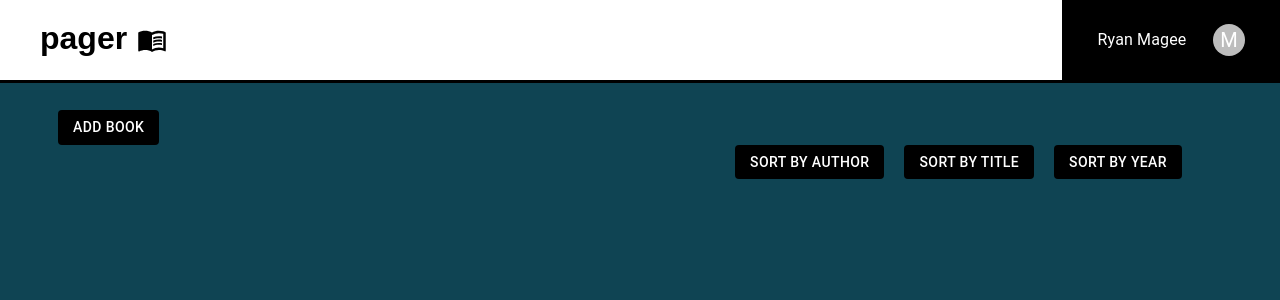
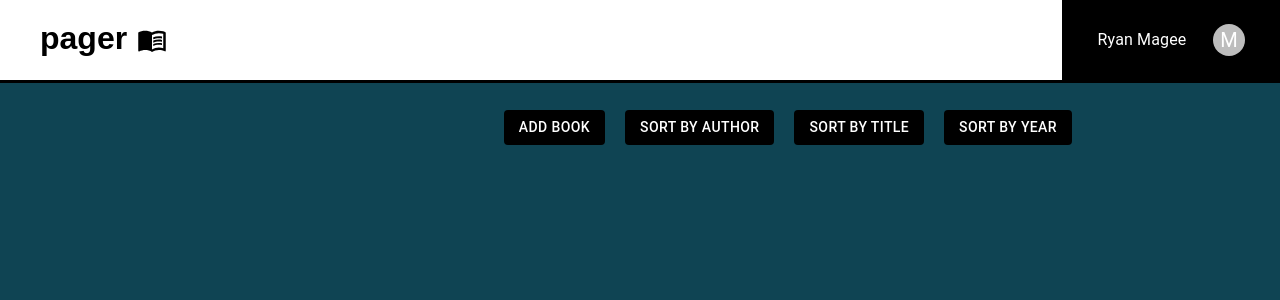
Before and after one commit to curtis-wils0n/pager, a React (Create React App) app: page /user/shelf in a window 1280 px wide. Shown: the top 300 px of the page. Built offline with nearby package versions, Linux system fonts and the light colour scheme; no server answers.

Commit message:
changed position of buttons

```diff
--- a/src/routes/UserShelf.jsx
+++ b/src/routes/UserShelf.jsx
@@ -22,12 +22,12 @@ export default function UserShelf() {
 
   return (
     <>
-    <div class="add-book-button">
+    <div class="sort-buttons">
+    <div id="add-book-button">
       <form>
         <Button variant="outlined" onClick={displayForm}>Add Book</Button>
       </form>
       </div>
-    <div class="sort-buttons">
       <form>
         <Button variant="outlined" onClick={sortName}>Sort By Author</Button>
       </form>
--- a/src/styles/UserShelf.css
+++ b/src/styles/UserShelf.css
@@ -2,9 +2,10 @@ div .sort-buttons {
   display: flex;
   justify-content: flex-end;
   margin-bottom: 40px;
-  margin-right: 60px;
+  margin-right: 170px;
   position: static;
 }
+
 
 button.MuiButton-root {
   color: white;
@@ -15,7 +16,7 @@ button.MuiButton-root {
 }
 
 button.MuiButton-root:hover {
-  background-color: pink;
+  background-color: rgb(255, 78, 243);
   color:black;
   border:pink;
 }
@@ -23,3 +24,12 @@ button.MuiButton-root:hover {
 .add-book-form {
   margin-bottom: 40px;
 }
+
+.book-grid {
+  padding-left: 120px;
+}
+
+div .img {
+border-style: solid;
+border-width: thick;
+}
```
